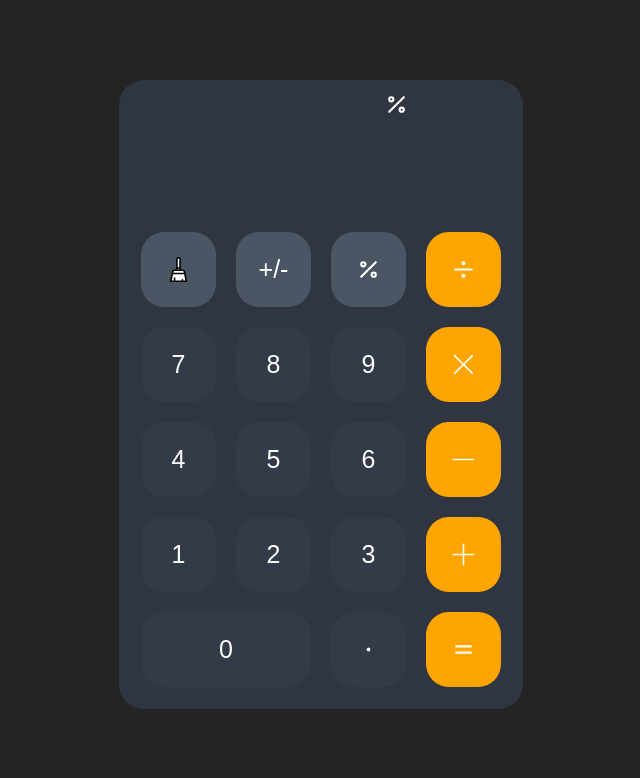
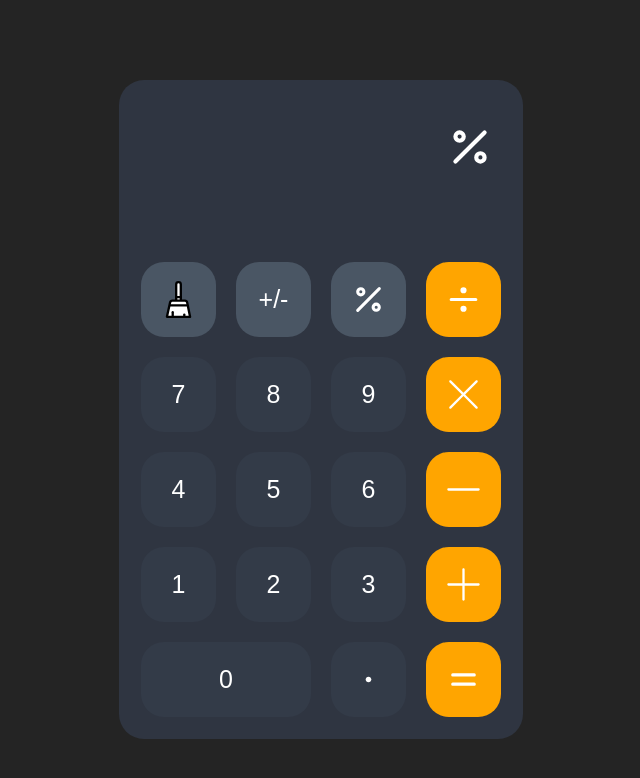
Before and after one commit to SzczepanDekier/calculator, a website built with Vite: page index.html in a window 1280 px wide. Both pictures are taken after a click on the button 687 px from the left and 269 px from the top of the page. Shown: the whole page, without its empty margins (319-959 px from the left). Built offline with nearby package versions, Linux system fonts and the light colour scheme.

Commit message:
operators-design`

```diff
--- a/index.html
+++ b/index.html
@@ -11,7 +11,10 @@
 <body>
   <div class="container">
     <div class="display">
-      <input type="text" class="input" id="input">
+      <div class="actions">
+        <div class="previous-action"></div>
+        <input type="text" class="input" id="input">
+      </div>
       <div id="wyswietl">
         <img id="percent" src="icons/procent.svg" class="input-icon" alt="procent">
         <img id="division" src="icons/dzielenie.svg" class="input-icon" alt="znaczek dzielenie">
--- a/main.js
+++ b/main.js
@@ -1,7 +1,7 @@
 const input = document.getElementById("input")
 const liczba1 = document.getElementById("liczba1")
-const liczba = document.querySelectorAll("#liczba")
-for (const element of liczba) {
+const number = document.querySelectorAll("#liczba")
+for (const element of number) {
     element.addEventListener('click', () => {
         input.value += element.value
         //    console.log(input)
@@ -100,3 +100,14 @@ dotIcon.addEventListener(`click`, () => {
         input.value += "."
     }
 })
+
+
+const addNumber = (numbers) => {
+    input = input.toString() + numbers.toString()
+}
+number.foreach((numbers) => {
+    number.addEventListener(`click`, () => {
+        addNumber(numbers.innerText)
+        updateAction()
+    })
+})
--- a/style.css
+++ b/style.css
@@ -28,7 +28,7 @@ html,body {
 		flex-direction: column;
 }
 .display{
-    height: 130px;
+    height: 160px;
     background-color: #2f3541;
     display: flex;
 }
@@ -71,8 +71,9 @@ html,body {
     scale: 1.05;
 }
 img{
-    height: 25px;
-    width: 25px;
+     /* width: 50%; */
+    height: 50%;
+    object-fit: contain;
 }
 .button-orange{
     background-color: orange;
@@ -90,22 +91,39 @@ img{
     background-color: #4a5664;
     scale: 1.05;
 }
+.actions{
+    display: grid;
+    height: 130px;
+}
 .input{
     width: calc(100% - 32px);
     padding: 0;
     border: unset;
-    margin: 16px;
-    height: 114px;
+    margin: 10px 16px 10px 16px;
+    height: 70px;
     font-size: 80px;
     background-color: transparent;
     outline: unset;
 }
+.previous-action{
+    width: calc(100% - 32px);
+    padding: 0;
+    height: 50px;
+    margin-left: 16px;
+    margin-right: 16px;
+    margin-top: 10px;
+    font-size: 40px;
+}
 #wyswietl{
+    display: flex;
+    justify-content: center;
     text-align: center;
-    font-size: 150px;
-    width: 200px;
-    height: 130px;
     color: black;
+    margin: 30px 16px 0px 0px
+}
+#wyswietl img {
+    width: 50px;
+    height: 50px;
 }
 .button-wiekszy{
     width: 170px;
```
